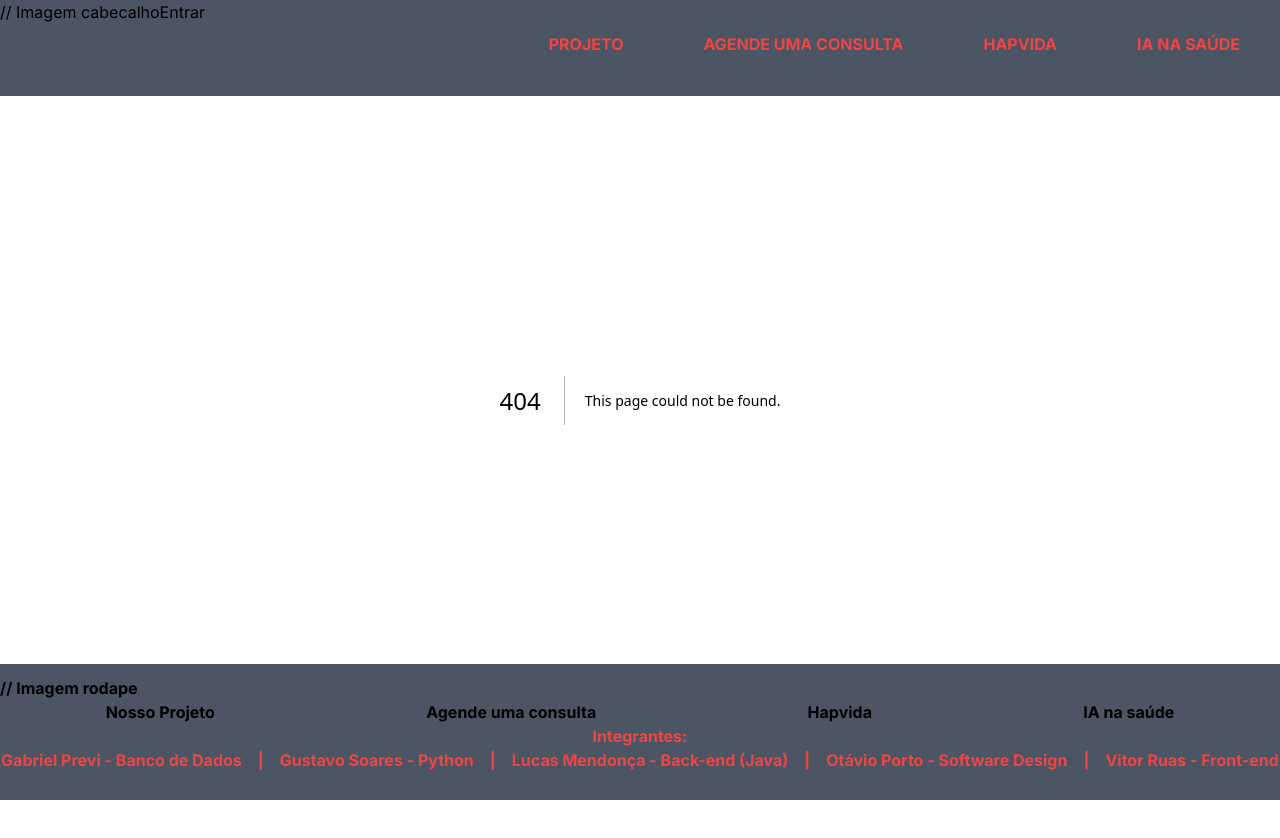
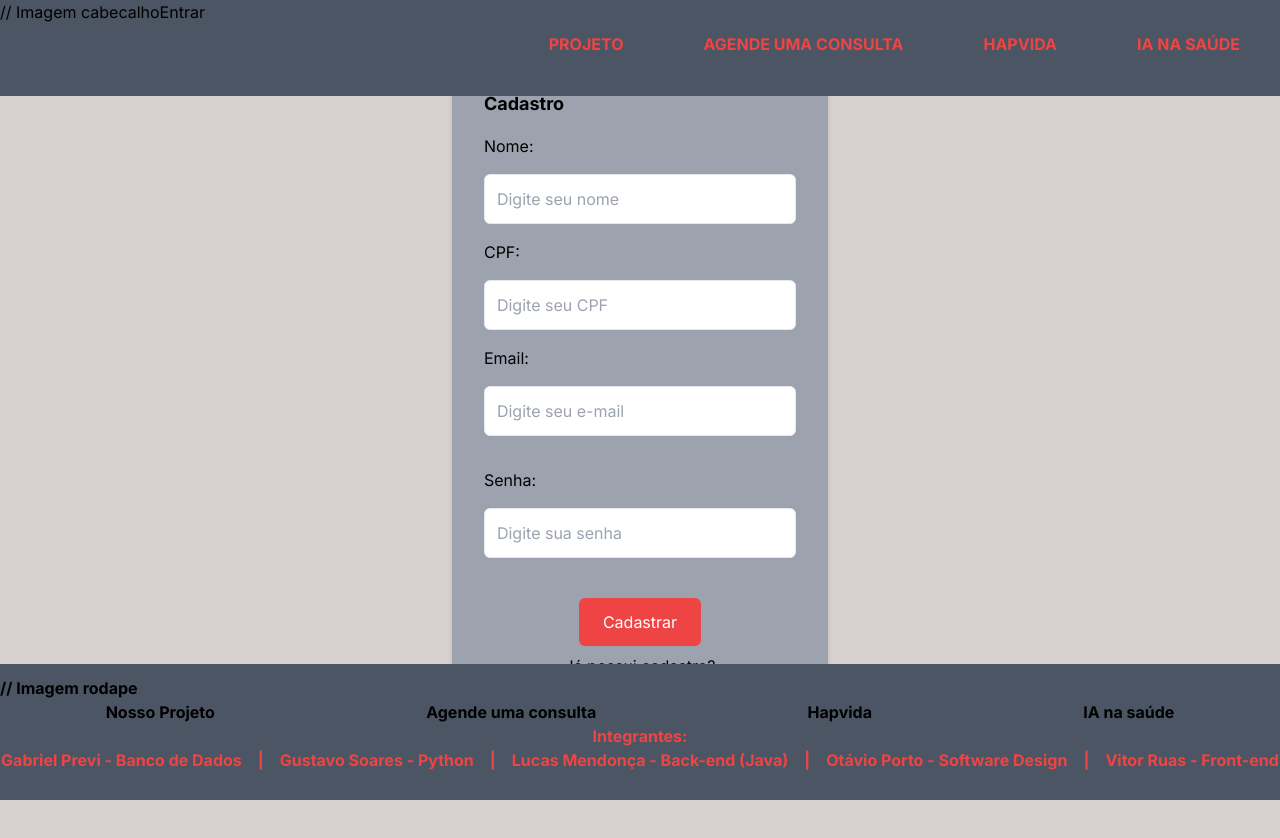
Before and after one commit to vruas/global-solution-rwd, a Next.js app: page /cadastro in a window 1280 px wide. Before the commit this address had no page. Shown: the top 838 px of the page. Built offline with nearby package versions, Linux system fonts and the light colour scheme.

Commit message:
logica cadastro e login criadas

```diff
--- /dev/null
+++ b/src/app/cadastro/login/page.jsx
@@ -0,0 +1,88 @@
+"use client";
+import { useState } from "react";
+import Link from "next/link";
+
+export default function Login() {
+  const [email, setEmail] = useState("");
+  const [senha, setSenha] = useState("");
+
+  const handleLogin = async (e) => {
+    e.preventDefault();
+    const usuario = {
+      email,
+      senha,
+    };
+    const resposta = await fetch("http://localhost:8080/usuario", {
+      method: "POST",
+      headers: {
+        "Content-Type": "application/json",
+      },
+      body: JSON.stringify(usuario),
+    });
+
+    if (resposta.ok) {
+      const dados = await resposta.json();
+      sessionStorage.setItem("token", dados.token);
+    } else {
+      console.error(
+        "Erro ao fazer login:",
+        resposta.status,
+        resposta.statusText
+      );
+    }
+  };
+
+  return (
+    <section className="flex justify-center items-center h-screen">
+      <div className="max-w-md p-8 bg-gray-400 rounded-lg shadow-md">
+        <form onSubmit={handleLogin} className="flex flex-col">
+          <fieldset className="m-0 p-0 border-none">
+            <legend className="text-lg font-bold mb-4">Login</legend>
+
+            <div className="mb-6">
+              <label className="mb-2" htmlFor="idEmail">
+                Email:
+              </label>
+              <input
+                className="p-3 mb-4 border rounded-md w-full"
+                type="email"
+                name="email"
+                id="idEmail"
+                placeholder="Digite seu e-mail"
+                required
+                onChange={(e) => setEmail(e.target.value)}
+              />
+            </div>
+            <div>
+              <label className="mb-2" htmlFor="idSenha">
+                Senha:
+              </label>
+              <input
+                className="p-3 mb-4 border rounded-md w-full"
+                type="password"
+                name="senha"
+                id="idSenha"
+                placeholder="Digite sua senha"
+                required
+                onChange={(e) => setSenha(e.target.value)}
+              />
+            </div>
+            <div className="flex flex-col items-center">
+              <button className="bg-red-500 text-white py-3 px-6 rounded-md mt-6 mb-2 hover:bg-red-600 transition duration-500 ease-out">
+                Entrar
+              </button>
+              <div className="flex flex-col items-center">
+                <p className="mb-2">Ainda não possui cadastro?</p>
+                <Link href="/cadastro">
+                  <span className="text-red-500 hover:underline">
+                    Clique aqui!
+                  </span>
+                </Link>
+              </div>
+            </div>
+          </fieldset>
+        </form>
+      </div>
+    </section>
+  );
+}
--- /dev/null
+++ b/src/app/cadastro/page.jsx
@@ -0,0 +1,116 @@
+"use client";
+import { useState } from "react";
+import Link from "next/link";
+
+export default function Cadastro() {
+    const [nome, setNome] = useState("");
+    const [cpf, setCpf] = useState("");
+    const [email, setEmail] = useState("");
+    const [senha, setSenha] = useState("");
+
+    const handleCadastro = async (e) => {
+      e.preventDefault();
+      const novoUsuario = {
+        nome,
+        cpf,
+        email,
+        senha,
+      };
+      const resposta = await fetch("http://localhost:8080/usuario", {
+        method: "POST",
+        headers: {
+          'Content-Type': 'application/json'
+        },
+        body: JSON.stringify(novoUsuario),
+      });
+
+      if (resposta.ok) {
+        const dados = await resposta.json();
+        sessionStorage.setItem("usuario", JSON.stringify(dados));
+      } else {
+        console.error('Erro ao cadastrar usuário:', resposta.status, resposta.statusText);
+      }
+    }
+
+  return (
+    <section className="flex justify-center items-center h-screen">
+      <div className=" max-w-md mx-auto p-8 bg-gray-400 rounded-lg shadow-md">
+        <form onSubmit={handleCadastro} className="flex flex-col">
+          <fieldset className="m-0 p-0 border-none">
+            <legend className="text-lg font-bold mb-4">Cadastro</legend>
+            <div>
+              <label className="mb-2" htmlFor="idNome">
+                Nome:
+              </label>
+              <input
+                className="p-3 my-4 border rounded-md w-full"
+                type="text"
+                name="nome"
+                id="idNome"
+                placeholder="Digite seu nome"
+
+                required
+                onChange={(e) => setNome(e.target.value)}
+              />
+            </div>
+            <div>
+              <label className="mb-2" htmlFor="idCpf">
+                CPF:
+              </label>
+              <input
+                className="p-3 my-4 border rounded-md w-full"
+                type="text"
+                name="cpf"
+                id="idCpf"
+                placeholder="Digite seu CPF"
+                required
+                onChange={(e) => setCpf(e.target.value)}
+              />
+            </div>
+            <div className="mb-4">
+              <label className="mb-2" htmlFor="idEmail">
+                Email:
+              </label>
+              <input
+                className="p-3 my-4 border rounded-md w-full"
+                type="email"
+                name="email"
+                id="idEmail"
+                placeholder="Digite seu e-mail"
+                required
+                onChange={(e) => setEmail(e.target.value)}
+              />
+            </div>
+            <div>
+              <label className="mb-2" htmlFor="idSenha">
+                Senha:
+              </label>
+              <input
+                className="p-3 my-4 border rounded-md w-full"
+                type="password"
+                name="senha"
+                id="idSenha"
+                placeholder="Digite sua senha"
+                required
+                onChange={(e) => setSenha(e.target.value)}
+              />
+            </div>
+            <div className="flex flex-col items-center">
+              <button className="bg-red-500 text-white py-3 px-6 rounded-md mt-6 mb-2 hover:bg-red-600 transition duration-500 ease-out">
+                Cadastrar
+              </button>
+              <div className="flex flex-col items-center">
+                <p className="mb-2">Já possui cadastro?</p>
+                <Link href="/cadastro/login">
+                  <span className="text-red-500 hover:underline">
+                    Clique aqui!
+                  </span>
+                </Link>
+              </div>
+            </div>
+          </fieldset>
+        </form>
+      </div>
+    </section>
+  );
+}
```
